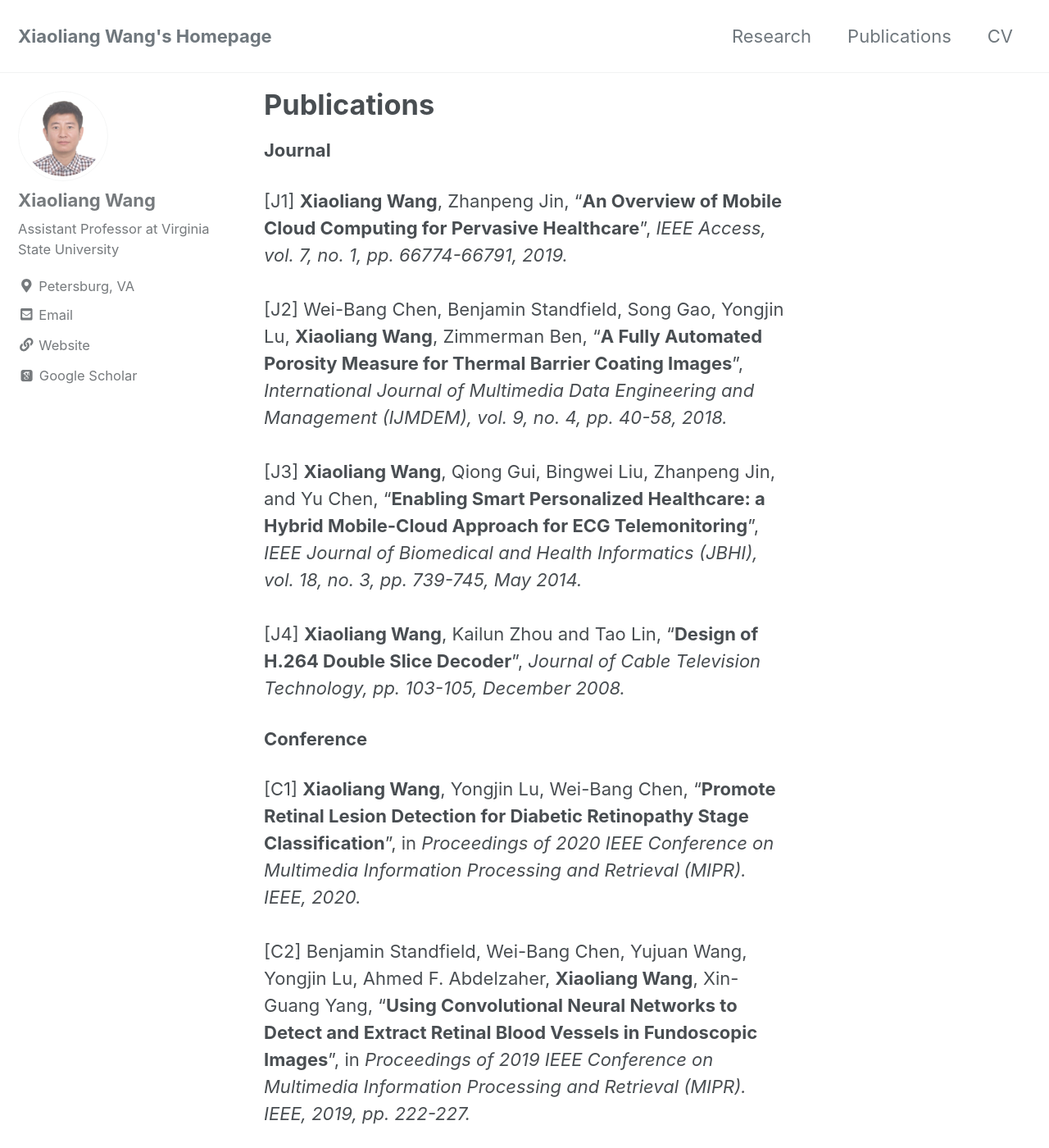
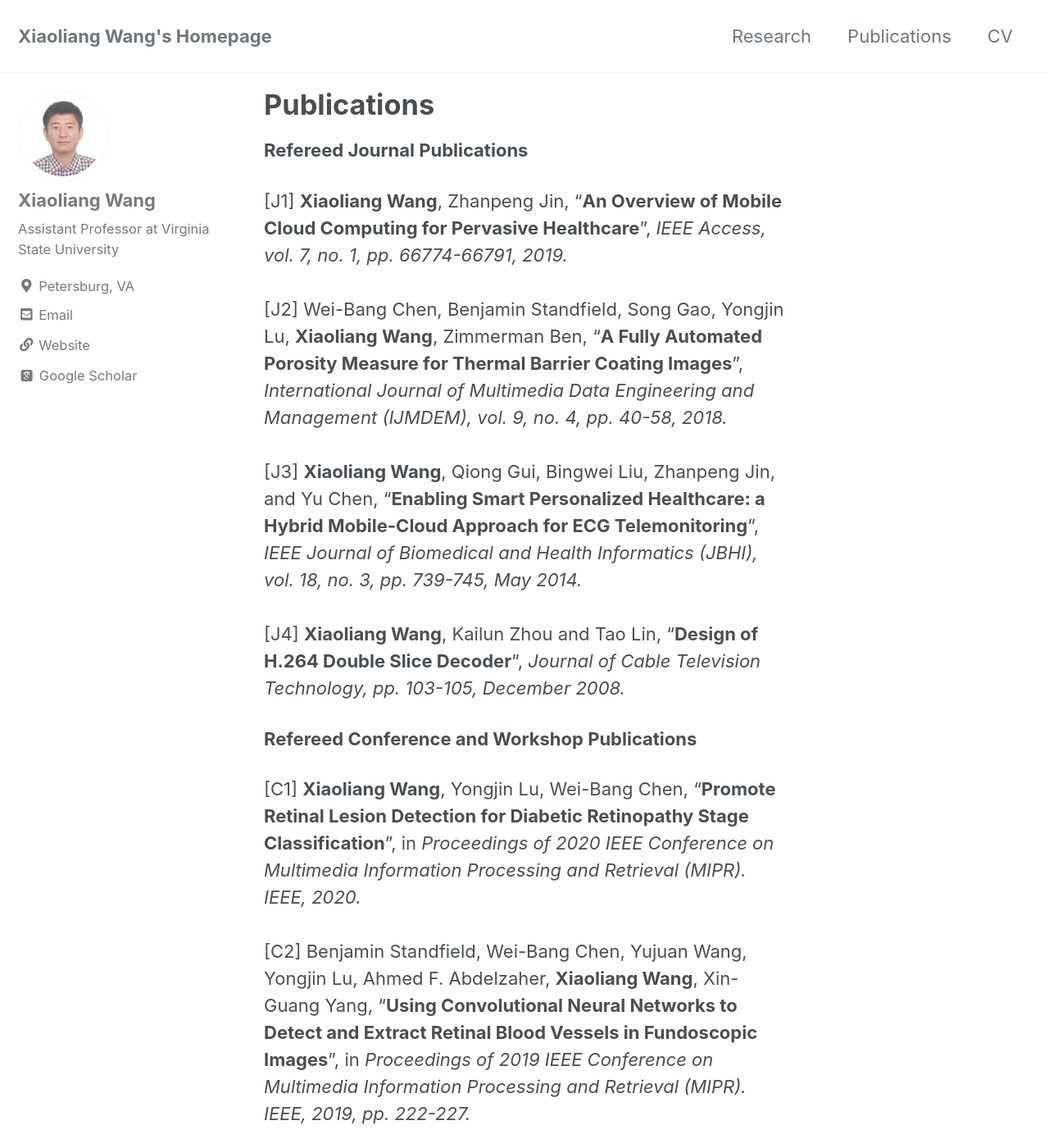
Before and after one commit to wang-xiaoliang/wang-xiaoliang.github.io, a Jekyll site: the page built from _pages/publications.md, in a window 1280 px wide and 1400 px high. Shown: the whole window at 82% size. Built offline with Jekyll 4.4.1, drawn with Linux system fonts in a browser that asks for light colours; cached includes are drawn as plain includes; nearby versions of some CDN libraries; some web fonts are replaced.

Commit message:
update section title

```diff
--- a/_pages/publications.md
+++ b/_pages/publications.md
@@ -5,7 +5,7 @@ permalink: /publications/
 author_profile: true
 ---
 
-<b>Journal</b><br>
+<b>Refereed Journal Publications</b><br>
 
 [J1] <b>Xiaoliang Wang</b>, Zhanpeng Jin, "<b>An Overview of Mobile Cloud Computing for Pervasive Healthcare</b>", <i>IEEE Access, vol. 7, no. 1, pp. 66774-66791, 2019.</i> &nbsp;<br><br>
 [J2] Wei-Bang Chen, Benjamin Standfield, Song Gao, Yongjin Lu, <b>Xiaoliang Wang</b>, Zimmerman Ben, "<b>A Fully Automated Porosity Measure for Thermal Barrier Coating Images</b>", <i>International Journal of Multimedia Data Engineering and Management (IJMDEM), vol. 9, no. 4, pp. 40-58, 2018.</i> &nbsp;<br><br>
@@ -13,7 +13,7 @@ author_profile: true
 [J4] <b>Xiaoliang Wang</b>, Kailun Zhou and Tao Lin, "<b>Design of H.264 Double Slice Decoder</b>",
       <i>Journal of Cable Television Technology, pp. 103-105, December 2008.</i>
 
-<b>Conference</b><br>
+<b>Refereed Conference and Workshop Publications</b><br>
 
 [C1] <b>Xiaoliang Wang</b>, Yongjin Lu, Wei-Bang Chen, "<b>Promote Retinal Lesion Detection for Diabetic Retinopathy Stage Classification</b>",
      in <i>Proceedings of 2020 IEEE Conference on Multimedia Information Processing and Retrieval (MIPR). IEEE, 2020.</i> &nbsp;<br><br>
```
